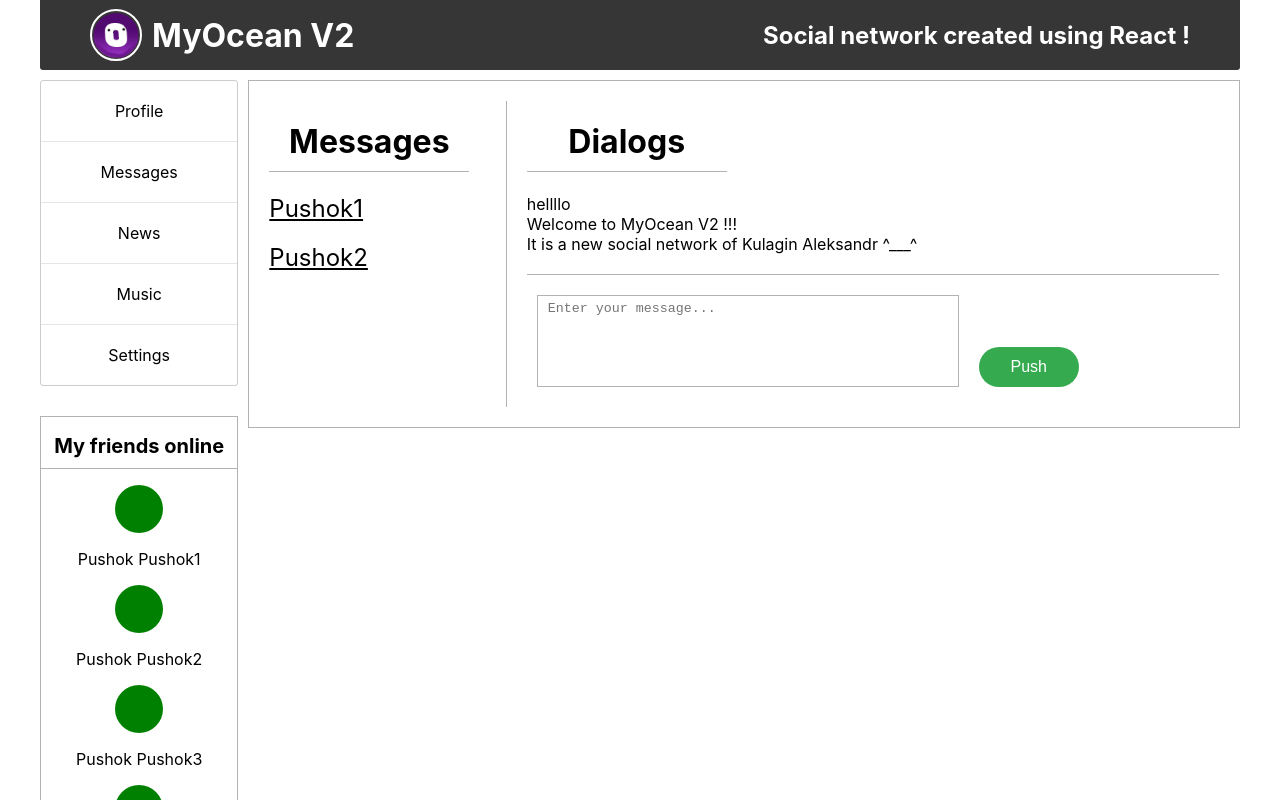
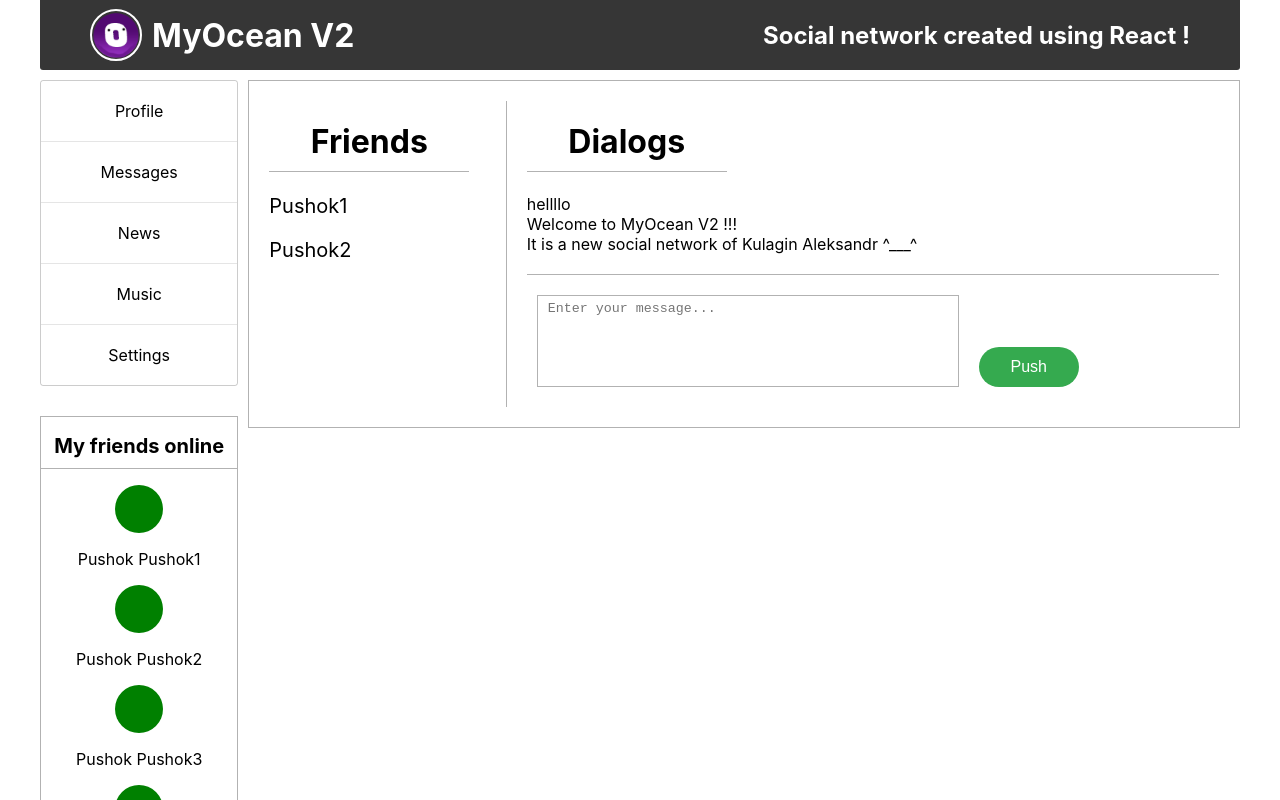
Before and after one commit to IFraimG/social-network-react, a React (Create React App) app: page /dialogs in a window 1280 px wide. Shown: the top 800 px of the page. Built offline with nearby package versions, Linux system fonts and the light colour scheme.

Commit message:
Добавление reducer

```diff
--- a/src/App.js
+++ b/src/App.js
@@ -1,5 +1,5 @@
 import React from 'react';
-import { BrowserRouter, Route } from "react-router-dom"
+import { Route } from "react-router-dom"
 import Home from "./components/Home/Home"
 import Header from "./components/Header/Header"
 import Navbar from "./components/Navbar/Navbar"
@@ -13,7 +13,6 @@ import './App.css';
 
 function App(props) {
   return (
-    <BrowserRouter>
     <div className="app-wrapper">
       <Header />
       <div className="app-wrapper-nav">
@@ -22,14 +21,13 @@ function App(props) {
       </div>
       <div className="app-wrapper-content">
         <Route exact path="/" render={ () => <Home /> } />
-          <Route exact path="/dialogs" render={ () => <Dialog dispatch={ props.store.dispatch.bind(props.store) } users={ props.store.getState.profilePage.users } messages={ props.store.getState.dialogsPage.messages } msgValue={ props.store.getState.dialogsPage.msgValue } /> } />
+        <Route path="/dialogs" render={ () => <Dialog dispatch={ props.store.dispatch.bind(props.store) } users={ props.store.getState.profilePage.users } messages={ props.store.getState.dialogsPage.messages } msgValue={ props.store.getState.dialogsPage.msgValue } /> } />
         <Route path="/profile" render={ () => <Profile store={ props.store } /> } />
         <Route path="/settings" render={ () => <Settings /> } />
         <Route path="/news" render={ () => <News /> } />
         <Route path="/music" render={ () => <Music /> } />
       </div>
     </div>
-    </BrowserRouter>
   );
 }
 
--- a/src/components/Dialogs/Dialog.jsx
+++ b/src/components/Dialogs/Dialog.jsx
@@ -2,7 +2,7 @@ import React, { useRef } from "react";
 import DialogItem from "./DialogItem/DialogItem"
 import Message from "./Message/Message"
 import c from "./Dialog.module.css";
-import { addMessageActionCreator, editMessageActionCreator } from "../../redux/state"
+import { addMessageActionCreator, editMessageActionCreator } from "../../redux/dialogs-reducer"
 
 function Dialog(props) {
   let messageElement = useRef(null)
@@ -27,7 +27,7 @@ function Dialog(props) {
     <div className={ c.dialogs }>
       <div className={ c.dialogs__content }>
         <div className={ c.dialogs__left }>
-          <h1 className={ c.dialogs__title }>Messages</h1>
+          <h1 className={ c.dialogs__title }>Friends</h1>
           <div className={ c.dialogs__lists }>{ user }</div>
         </div>
         <div className={ c.dialogs__right }>
--- a/src/components/Dialogs/Dialog.module.css
+++ b/src/components/Dialogs/Dialog.module.css
@@ -26,7 +26,7 @@
 
 .dialogs__item {
   margin-bottom: 20px;
-  font-size: 18px;
+  font-size: 20px;
   cursor: pointer;
   text-decoration: none;
   color: #000;
--- a/src/components/Dialogs/DialogItem/DialogItem.jsx
+++ b/src/components/Dialogs/DialogItem/DialogItem.jsx
@@ -5,7 +5,7 @@ import c from "../Dialog.module.css";
 function DialogItem(props) {
   return (
     <div className={ c.dialogs__item }>
-      <NavLink to={ "/dialogs/" + props.id } className={ c.dialogs__item + " " + c.dialogs__active }>
+      <NavLink to={ "/dialogs/" + props.id } className={ c.dialogs__item }>
         { props.name }
       </NavLink>
     </div>
--- a/src/components/Profile/MyPosts/CreatePost/CreatePost.jsx
+++ b/src/components/Profile/MyPosts/CreatePost/CreatePost.jsx
@@ -1,6 +1,6 @@
 import React, { useRef } from "react";
 import c from "./CreatePost.module.css";
-import { addPostActionCreator, updateNewPostActionCreator } from "../../../../redux/state"
+import { addPostActionCreator, updateNewPostActionCreator } from "../../../../redux/profile-reducer"
 
 function CreatePost(props) {
   let postElement = useRef(null)
--- a/src/index.js
+++ b/src/index.js
@@ -2,7 +2,7 @@ import React from 'react';
 import ReactDOM from 'react-dom';
 import { BrowserRouter } from 'react-router-dom';
 import App from './App';
-import store from "./redux/state"
+import store from "./redux/store"
 import * as serviceWorker from './serviceWorker';
 import "./index.css"
 
--- /dev/null
+++ b/src/redux/dialogs-reducer.js
@@ -0,0 +1,26 @@
+const ADD_MESSAGE = "ADD-MESSAGE"
+const CHANGE_MESSAGE = "CHANGE-MESSAGE"
+
+function dialogsReducer(state, action) {
+  switch (action.type) {
+    case ADD_MESSAGE:
+      let newMessage = { id: 6, message: state.msgValue }
+      state.messages.push(newMessage)
+      state.msgValue = ""
+      return state;
+    case CHANGE_MESSAGE:
+      state.msgValue = action.data;
+      return state;
+    default: return state;
+  }
+}
+
+export function addMessageActionCreator() {
+  return { type: ADD_MESSAGE }
+}
+
+export function editMessageActionCreator(data) {
+  return { type: CHANGE_MESSAGE, data: data }
+}
+
+export default dialogsReducer;
--- /dev/null
+++ b/src/redux/profile-reducer.js
@@ -0,0 +1,26 @@
+const ADD_POST = "ADD-POST"
+const UPDATE_POST_TEXT = "UPDATE-POST-TEXT"
+
+function profileReducer(state, action) {
+  switch (action.type) {
+    case ADD_POST:
+      let newPost = { id: 6, text: state.textValue, likesCount: 0 };
+      state.posts.push(newPost);
+      state.textValue = "";
+      return state;
+    case UPDATE_POST_TEXT:
+      state.textValue = action.data;
+      return state;
+    default: return state;
+  }
+}
+
+export function addPostActionCreator() {
+  return { type: ADD_POST }
+}
+
+export function updateNewPostActionCreator(data) {
+  return { type: UPDATE_POST_TEXT, data: data}
+}
+
+export default profileReducer;
--- /dev/null
+++ b/src/redux/sidebar-reducer.js
@@ -0,0 +1,5 @@
+function sidebarReducer(state, action) {
+  return state;
+}
+
+export default sidebarReducer;
--- a/src/redux/state.js
+++ /dev/null
@@ -1,100 +0,0 @@
-const ADD_POST = "ADD-POST"
-const UPDATE_POST_TEXT = "UPDATE-POST-TEXT"
-const ADD_MESSAGE = "ADD-MESSAGE"
-const CHANGE_MESSAGE = "CHANGE-MESSAGE"
-
-let store = {
-  _callSubscriber() {
-    console.log("^___^");
-  },
-  subscribe(observer) {
-    this._callSubscriber = observer;
-  },
-  _state: {
-    profilePage: {
-      posts: [
-        { id: 1, text: "hellllo1", likesCount: 0 },
-        { id: 2, text: "hellllo2", likesCount: 3 },
-        { id: 3, text: "hellllo3", likesCount: 5 },
-        { id: 4, text: "hellllo4", likesCount: 6 },
-        { id: 5, text: "hellllo5", likesCount: 4 },
-      ],
-      textValue: "",
-      users: [
-        { id: 1, name: "Pushok1" },
-        { id: 2, name: "Pushok2" },
-      ],
-    },
-    dialogsPage: {
-      messages: [
-        { id: 1, message: "hellllo" },
-        { id: 2, message: "Welcome to MyOcean V2 !!!" },
-        {
-          id: 3,
-          message: "It is a new social network of Kulagin Aleksandr ^___^",
-        },
-      ],
-      msgValue: "",
-    },
-    sidebar: {
-      friends: [
-        { id: 1, name: "Pushok Pushok1", img: "" },
-        { id: 2, name: "Pushok Pushok2", img: "" },
-        { id: 3, name: "Pushok Pushok3", img: "" },
-        { id: 4, name: "Pushok Pushok4", img: "" },
-        { id: 5, name: "Pushok Pushok5", img: "" },
-      ],
-    },
-  },
-  get getState() {
-    return this._state;
-  },
-  dispatch(action) {
-    switch (action.type) {
-      case ADD_POST: this._addPost(); break;
-      case UPDATE_POST_TEXT: this._updateNewPost(action.data); break;
-      case ADD_MESSAGE: this._addMessage(); break;
-      case CHANGE_MESSAGE: this._changeMessage(action.data); break;
-      default: console.log("Тип запроса введен некорректно");
-    }
-  },
-  _addPost() {
-    let newPost = { id: 6, text: this._state.profilePage.textValue, likesCount: 0 };
-    this._state.profilePage.posts.push(newPost);
-    this._state.profilePage.textValue = "";
-    this._callSubscriber(this);
-  },
-  _updateNewPost(data) {
-    this._state.profilePage.textValue = data;
-    this._callSubscriber(this);
-  },
-  _addMessage() {
-    let newMessage = { id: 6, message: this._state.dialogsPage.msgValue };
-    this._state.dialogsPage.messages.push(newMessage);
-    this._state.dialogsPage.msgValue = "";
-    this._callSubscriber(this);
-  },
-  _changeMessage(data) {
-    this._state.dialogsPage.msgValue = data;
-    this._callSubscriber(this);
-  }
-};
-
-export function addPostActionCreator() {
-  return { type: ADD_POST }
-}
-
-export function updateNewPostActionCreator(data) {
-  return { type: UPDATE_POST_TEXT, data: data}
-}
-
-export function addMessageActionCreator() {
-  return { type: ADD_MESSAGE }
-}
-
-export function editMessageActionCreator(data) {
-  return { type: CHANGE_MESSAGE, data: data }
-}
-
-window.store = store;
-export default store;
--- /dev/null
+++ b/src/redux/store.js
@@ -0,0 +1,60 @@
+import profileReducer from "./profile-reducer"
+import dialogsReducer from "./dialogs-reducer"
+import sidebarReducer from "./sidebar-reducer"
+
+let store = {
+  _callSubscriber() {
+    console.log("^___^");
+  },
+  subscribe(observer) {
+    this._callSubscriber = observer;
+  },
+  _state: {
+    profilePage: {
+      posts: [
+        { id: 1, text: "hellllo1", likesCount: 0 },
+        { id: 2, text: "hellllo2", likesCount: 3 },
+        { id: 3, text: "hellllo3", likesCount: 5 },
+        { id: 4, text: "hellllo4", likesCount: 6 },
+        { id: 5, text: "hellllo5", likesCount: 4 },
+      ],
+      textValue: "",
+      users: [
+        { id: 1, name: "Pushok1" },
+        { id: 2, name: "Pushok2" },
+      ],
+    },
+    dialogsPage: {
+      messages: [
+        { id: 1, message: "hellllo" },
+        { id: 2, message: "Welcome to MyOcean V2 !!!" },
+        {
+          id: 3,
+          message: "It is a new social network of Kulagin Aleksandr ^___^",
+        },
+      ],
+      msgValue: "",
+    },
+    sidebar: {
+      friends: [
+        { id: 1, name: "Pushok Pushok1", img: "" },
+        { id: 2, name: "Pushok Pushok2", img: "" },
+        { id: 3, name: "Pushok Pushok3", img: "" },
+        { id: 4, name: "Pushok Pushok4", img: "" },
+        { id: 5, name: "Pushok Pushok5", img: "" },
+      ],
+    },
+  },
+  get getState() {
+    return this._state;
+  },
+  dispatch(action) {
+    this._state.profilePage = profileReducer(this._state.profilePage, action)
+    this._state.dialogsPage = dialogsReducer(this._state.dialogsPage, action)
+    this._state.sidebar = sidebarReducer(this._state.sidebar, action)
+    this._callSubscriber(this);
+  }
+};
+
+window.store = store;
+export default store;
```
Also changed, not shown: public/index.html (+0 -23 lines). Lines whose indentation alone changed are shown as unchanged.
